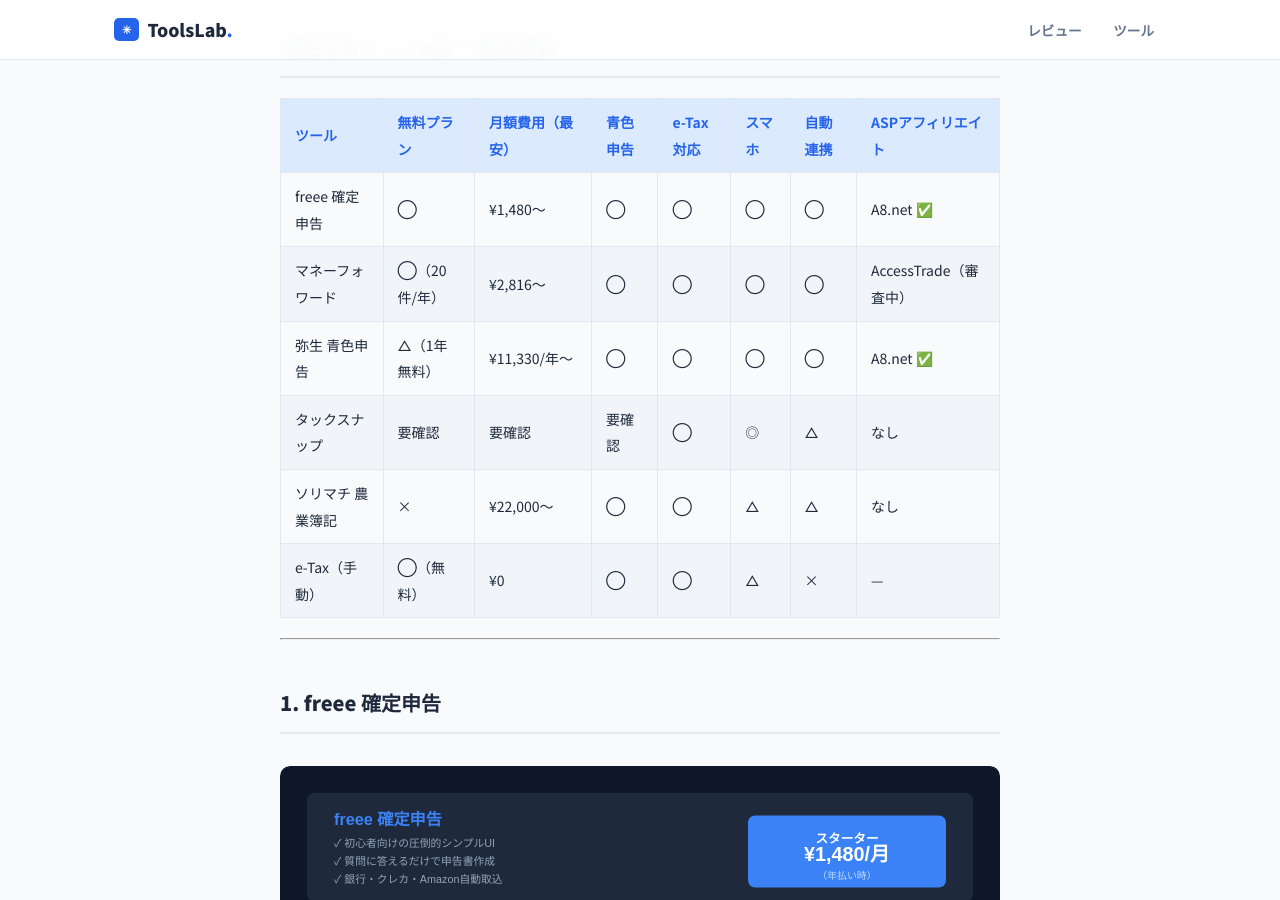
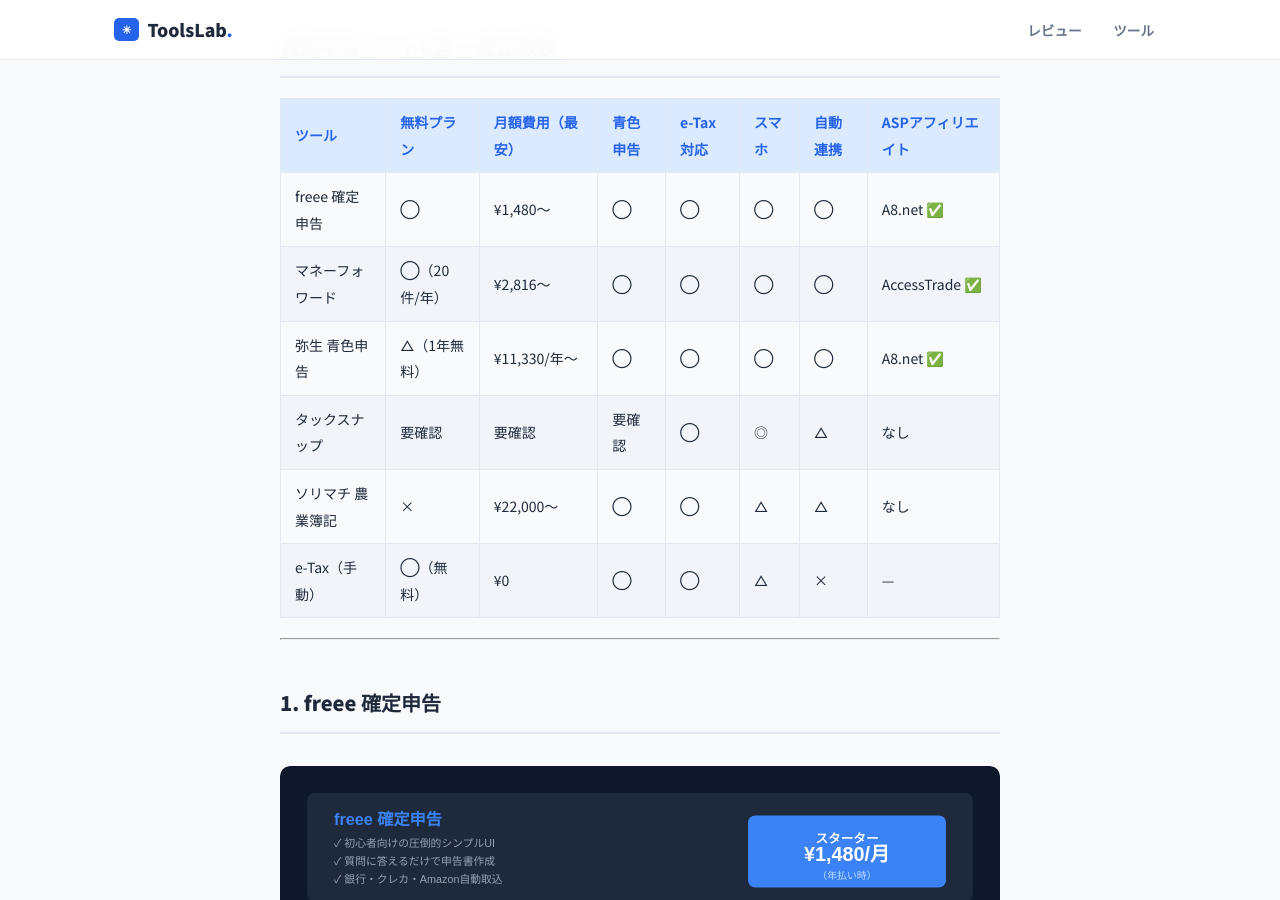
Before and after one commit to ToolsLab-ops/review, a Jekyll site: the page built from _posts/2026-05-15-kakuteishinkoku-software-hikaku.md, in a window 1280 px wide and 900 px high, scrolled down 2337 px. Built offline with Jekyll 4.4.1, drawn with Linux system fonts in a browser that asks for light colours.

Commit message:
feat: マネーフォワードAccessTradeリンク設置（提携承認確認2026-07-11）

```diff
--- a/_posts/2026-05-15-kakuteishinkoku-software-hikaku.md
+++ b/_posts/2026-05-15-kakuteishinkoku-software-hikaku.md
@@ -51,7 +51,7 @@
 | ツール | 無料プラン | 月額費用（最安） | 青色申告 | e-Tax対応 | スマホ | 自動連携 | ASPアフィリエイト |
 |-------|-----------|----------------|---------|----------|-------|---------|----------------|
 | freee 確定申告 | ◯ | ¥1,480〜 | ◯ | ◯ | ◯ | ◯ | A8.net ✅ |
-| マネーフォワード | ◯（20件/年） | ¥2,816〜 | ◯ | ◯ | ◯ | ◯ | AccessTrade（審査中） |
+| マネーフォワード | ◯（20件/年） | ¥2,816〜 | ◯ | ◯ | ◯ | ◯ | AccessTrade ✅ |
 | 弥生 青色申告 | △（1年無料） | ¥11,330/年〜 | ◯ | ◯ | ◯ | ◯ | A8.net ✅ |
 | タックスナップ | 要確認 | 要確認 | 要確認 | ◯ | ◎ | △ | なし |
 | ソリマチ 農業簿記 | × | ¥22,000〜 | ◯ | ◯ | △ | △ | なし |
@@ -119,6 +119,10 @@
 - 無料プランは20件/年と制限が厳しい
 
 **銀行・証券・クレカを複数持ち、副業収入を一元管理したい人に最適です。**
+
+<div style="text-align:center;margin:1.5rem 0;">
+<a href="https://h.accesstrade.net/sp/cc?rk=0100pfkl00osk1" rel="nofollow" style="display:inline-block;background:#22c55e;color:#fff;padding:12px 28px;border-radius:8px;font-weight:bold;text-decoration:none;">マネーフォワード クラウド確定申告を試す</a>
+</div>
 
 ---
 
@@ -273,6 +277,6 @@
 
 <!-- アフィリエイトリンク記録
 - freee: A8.net s00000017718057 ✅承認済み(2026-05-15) a8mat=4B3R2V+FLFW3E+3SPO+9FL80Y
-- マネーフォワード: AccessTrade 審査中
+- マネーフォワード: AccessTrade 1081993 ✅承認済み(2026-07-11確認) rk=0100pfkl00osk1
 - 弥生: A8.net s00000014765001 ✅承認済み(2026-05-15) 青色=4B3R2V+FM1BP6+35XE+5YJRM / 白色=4B3R2V+FM1BP6+35XE+601S2
 -->
```
